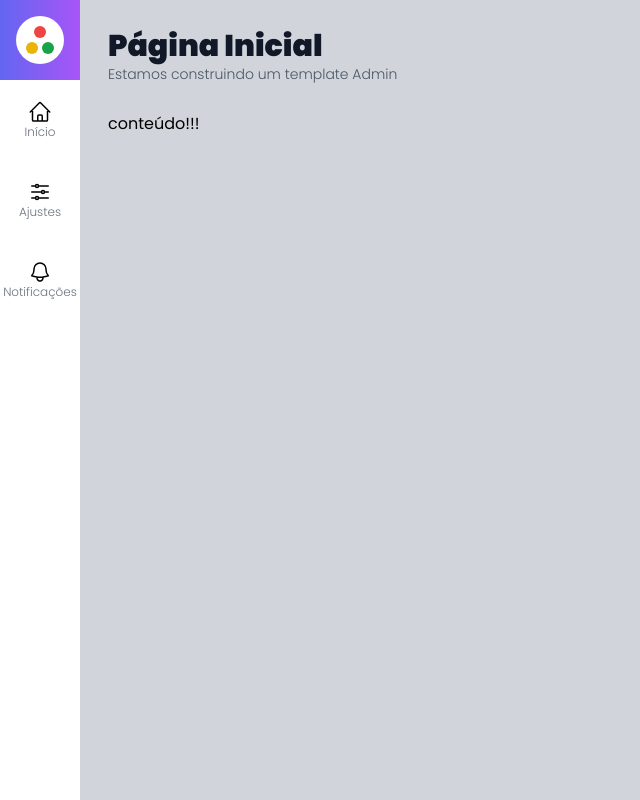
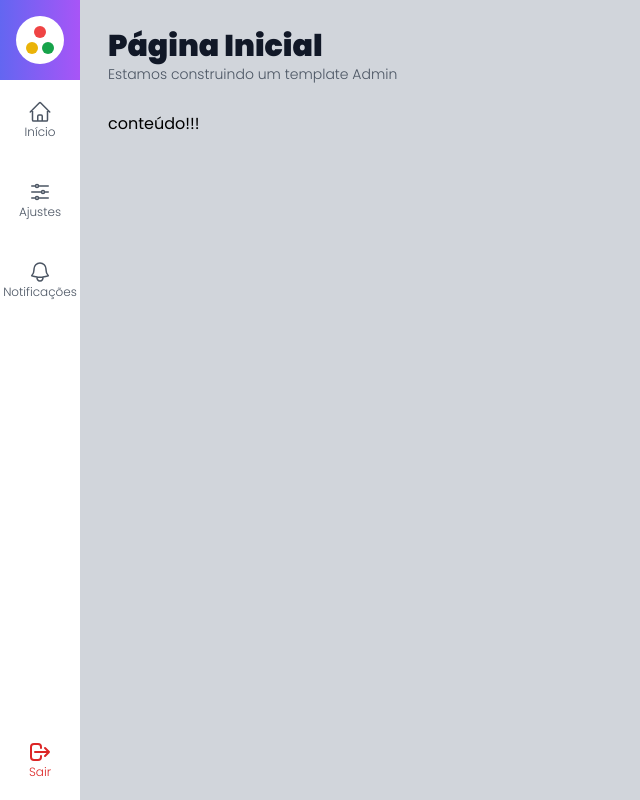
Before and after one commit to DevDaniloFerrari/admin-template, a Next.js app: page / in a window 1280 px wide. Shown: the whole page, without its empty margins (0-640 px from the left). Built offline with nearby package versions, Linux system fonts and the light colour scheme.

Commit message:
implementando botao de sair

```diff
--- a/components/icons/index.tsx
+++ b/components/icons/index.tsx
@@ -48,3 +48,20 @@
     />
   </svg>
 );
+
+export const IconeSair = (
+  <svg
+    xmlns="http://www.w3.org/2000/svg"
+    className="h-6 w-6"
+    fill="none"
+    viewBox="0 0 24 24"
+    stroke="currentColor"
+    strokeWidth={2}
+  >
+    <path
+      strokeLinecap="round"
+      strokeLinejoin="round"
+      d="M17 16l4-4m0 0l-4-4m4 4H7m6 4v1a3 3 0 01-3 3H6a3 3 0 01-3-3V7a3 3 0 013-3h4a3 3 0 013 3v1"
+    />
+  </svg>
+);
--- a/components/template/MenuItem.tsx
+++ b/components/template/MenuItem.tsx
@@ -1,21 +1,32 @@
 import Link from "next/link";
 
 interface MenuItemProps {
-  url: string;
+  url?: string;
   texto: string;
   icone: any;
+  className?: string;
+  onClick?: (evento: any) => void;
 }
 
 export default function MenuItem(props: MenuItemProps) {
-  return (
-    <li className={`hover:bg-gray-100`}>
-      <Link
-        href={props.url}
-        className={`flex flex-col justify-center items-center h-20 w-20`}
+  function renderizarConteudo() {
+    return (
+      <div
+        className={`flex flex-col justify-center items-center h-20 w-20 text-gray-600 ${props.className}`}
       >
         {props.icone}
-        <span className={`text-xs font-light text-gray-500`}>{props.texto}</span>
-      </Link>
+        <span className={`text-xs font-light`}>{props.texto}</span>
+      </div>
+    );
+  }
+
+  return (
+    <li onClick={props.onClick} className={`hover:bg-gray-100 cursor-pointer`}>
+      {props.url ? (
+        <Link href={props.url}>{renderizarConteudo()}</Link>
+      ) : (
+        renderizarConteudo()
+      )}
     </li>
   );
 }
--- a/components/template/MenuLateral.tsx
+++ b/components/template/MenuLateral.tsx
@@ -1,20 +1,29 @@
-import { IconeAjustes, IconeCasa, IconeSino } from "../icons";
+"use client";
+import { IconeAjustes, IconeCasa, IconeSair, IconeSino } from "../icons";
 import Logo from "./Logo";
 import MenuItem from "./MenuItem";
 
 export default function MenuLateral() {
   return (
-    <aside>
+    <aside className={`flex flex-col`}>
       <div
         className={`flex flex-col items-center justify-center bg-gradient-to-r from-indigo-500 to-purple-500 h-20 w-20`}
       >
         <Logo />
       </div>
-      <ul>
+      <ul className={`flex-grow`}>
         <MenuItem url="/" texto="Início" icone={IconeCasa} />
         <MenuItem url="/ajustes" texto="Ajustes" icone={IconeAjustes} />
         <MenuItem url="/notificacoes" texto="Notificações" icone={IconeSino} />
       </ul>
+      <ul>
+        <MenuItem
+          texto="Sair"
+          icone={IconeSair}
+          onClick={() => console.log("logout")}
+          className={`text-red-600 hover:bg-red-400 hover:text-white`}
+        />
+      </ul>
     </aside>
   );
 }
```
